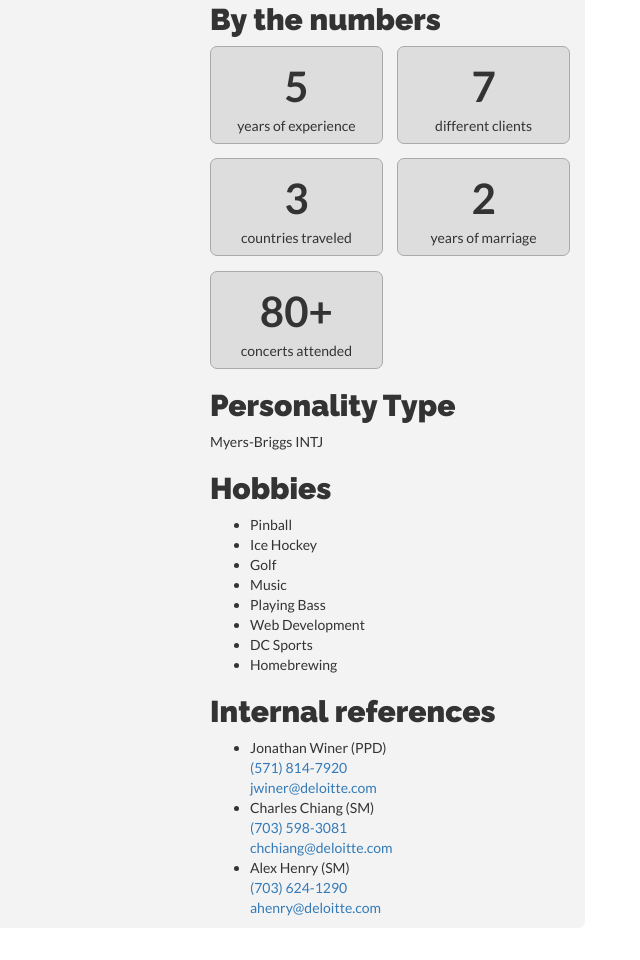
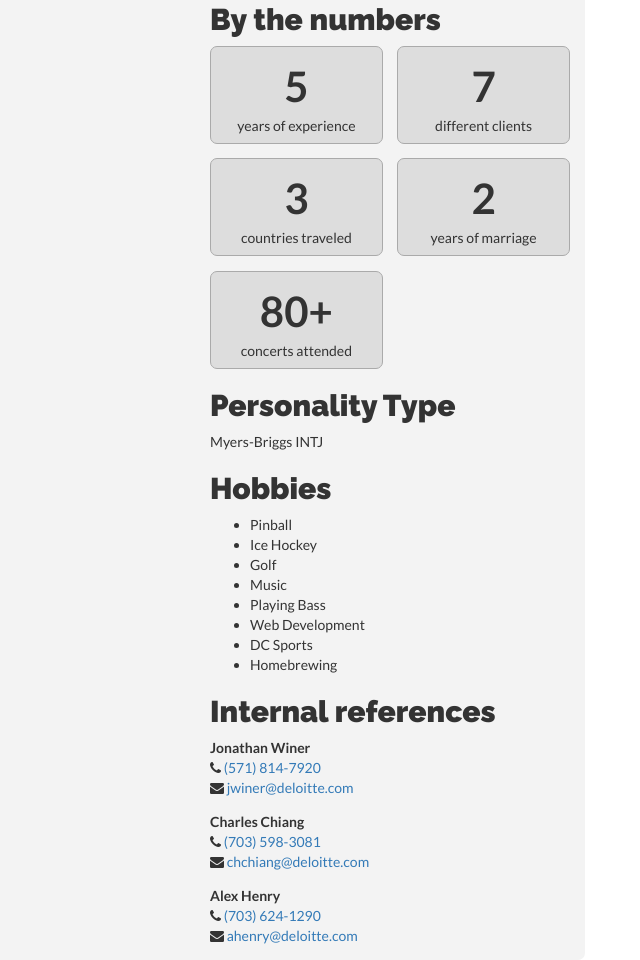
Before and after one commit to CoreyLong/resume, a plain HTML site: page index.html in a window 1280 px wide. Shown: the part 1105-2065 px from the top of the page, without its empty margins (640-1280 px from the left). Before the commit the page ends 2033 px from the top, so only its background shows below. Drawn offline with nearby package versions, Linux system fonts and the light colour scheme.

Commit message:
Updated references section and style

```diff
--- a/assets/stylesheets/style.scss
+++ b/assets/stylesheets/style.scss
@@ -189,3 +189,23 @@ header {
 .legend-right {
   text-align: right;
 }
+
+/* references module */
+
+.references-list {
+  padding-left: 0;
+  list-style: none;
+}
+
+.references-item {
+  margin-bottom: 1em;
+}
+
+.references-name {
+  font-weight: 700;
+  display: block;
+}
+
+.references-phone, .references-email {
+  display: block;
+}
--- a/index.html
+++ b/index.html
@@ -166,21 +166,39 @@
 
         <section>
           <h2>Internal references</h2>
-          <ul>
-            <li>
-              Jonathan Winer (PPD)<br>
-              <a href="tel:1-571-814-7920">(571) 814-7920</a><br>
-              <a href="mailto:jwiner@deloitte.com">jwiner@deloitte.com</a>
+          <ul class="references-list">
+            <li class="references-item">
+              <span class="references-name">Jonathan Winer</span>
+              <span class="references-phone">
+                <i class="fa fa-phone"></i>
+                <a href="tel:1-571-814-7920">(571) 814-7920</a>
+              </span>
+              <span class="references-email">
+                <i class="fa fa-envelope"></i>
+                <a href="mailto:jwiner@deloitte.com">jwiner@deloitte.com</a>
+              </span>
             </li>
-            <li>
-              Charles Chiang (SM)<br>
-              <a href="tel:1-703-598-3081">(703) 598-3081</a><br>
-              <a href="mailto:chchiang@deloitte.com">chchiang@deloitte.com</a>
+            <li class="references-item">
+              <span class="references-name">Charles Chiang</span>
+              <span class="references-phone">
+                <i class="fa fa-phone"></i>
+                <a href="tel:1-703-598-3081">(703) 598-3081</a>
+              </span>
+              <span class="references-email">
+                <i class="fa fa-envelope"></i>
+                <a href="mailto:chchiang@deloitte.com">chchiang@deloitte.com</a>
+              </span>
             </li>
-            <li>
-              Alex Henry (SM)<br>
-              <a href="tel:1-703-624-1290">(703) 624-1290</a><br>
-              <a href="mailto:ahenry@deloitte.com">ahenry@deloitte.com</a>
+            <li class="references-item">
+              <span class="references-name">Alex Henry</span>
+              <span class="references-phone">
+                <i class="fa fa-phone"></i>
+                <a href="tel:1-703-624-1290">(703) 624-1290</a>
+              </span>
+              <span class="references-email">
+                <i class="fa fa-envelope"></i>
+                <a href="mailto:ahenry@deloitte.com">ahenry@deloitte.com</a>
+              </span>
             </li>
           </ul>
         </section>
```
Also changed, not shown: assets/stylesheets/style.css.
